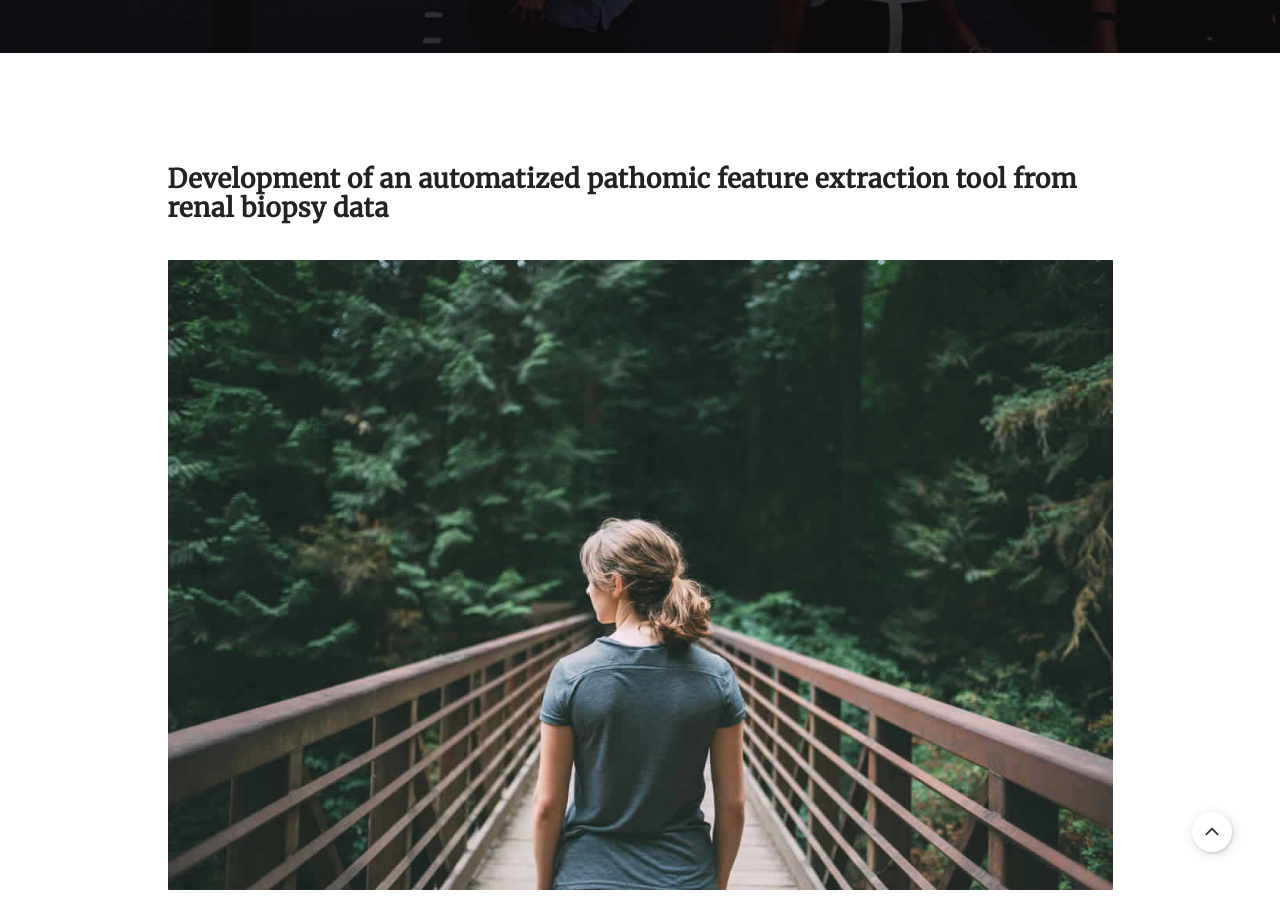
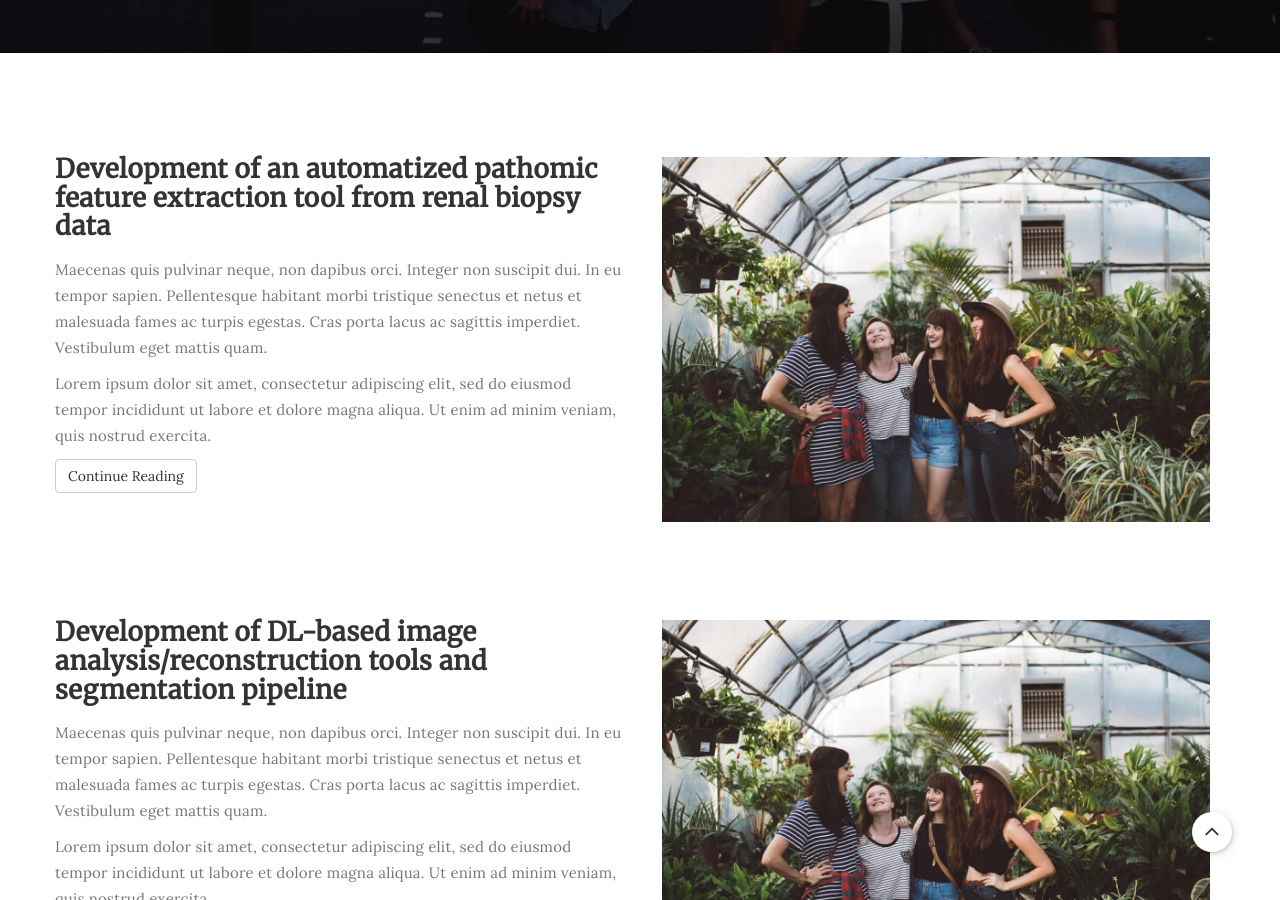
Before and after one commit to rpraka/JihyeonJe.com, a Jekyll site: the page about.html, which Jekyll copies as it is, in a window 1280 px wide and 900 px high, scrolled down 619 px. Built offline with Jekyll 4.4.1, drawn with Linux system fonts in a browser that asks for light colours; some of the changed text lies outside the part shown.

Commit message:
Update about.html

```diff
--- a/about.html
+++ b/about.html
@@ -81,21 +81,32 @@ http://www.tooplate.com/view/2085-neuron
      <div class="container">
           <div class="row">
 
-               <div class="col-md-offset-1 col-md-10 col-sm-12">
-                    <div class="blog-post-thumb">
-                         <div class="blog-post-title">
-                              <h3><a href="single-post.html"> Development of an automatized pathomic feature extraction tool from renal biopsy data</a></h3>
-                         </div>
-                         <div class="blog-post-image">
-                              <a href="single-post.html">
-                                   <img src="images/blog-image1.jpg" class="img-responsive" alt="Blog Image">
-                              </a>
-                         </div>
-                         <div class="blog-post-des">
-                              <p>Lorem ipsum dolor sit amet, consectetur adipiscing elit, sed do eiusmod tempor incididunt ut labore et dolore magna aliqua. Ut enim ad minim veniam, quis nostrud exercitation ullamco laboris nisi ut aliquip ex ea commodo consequat. Duis aute irure dolor in reprehenderit in voluptate velit esse cillum dolore eu fugiat nulla pariatur.</p>
-                              <a href="single-post.html" class="btn btn-default">Continue Reading</a>
-                         </div>
+                    <div class="col-md-6 col-sm-6">
+                         <h3>Development of an automatized pathomic feature extraction tool from renal biopsy data</h3>
+                         <p>Maecenas quis pulvinar neque, non dapibus orci. Integer non suscipit dui. In eu tempor sapien. Pellentesque habitant morbi tristique senectus et netus et malesuada fames ac turpis egestas. Cras porta lacus ac sagittis imperdiet. Vestibulum eget mattis quam.</p>
+                         <p>Lorem ipsum dolor sit amet, consectetur adipiscing elit, sed do eiusmod tempor incididunt ut labore et dolore magna aliqua. Ut enim ad minim veniam, quis nostrud exercita.</p>
+                         <a href="single-post.html" class="btn btn-default">Continue Reading</a>
                     </div>
+
+                    <div class="col-md-6 col-sm-6">
+                         <img src="images/about-image.jpg" class="img-responsive" alt="About Image">
+                    </div>
+
+
+                    <div class="col-md-6 col-sm-6">
+                         <h3>Development of DL-based image analysis/reconstruction tools and segmentation pipeline</h3>
+                         <p>Maecenas quis pulvinar neque, non dapibus orci. Integer non suscipit dui. In eu tempor sapien. Pellentesque habitant morbi tristique senectus et netus et malesuada fames ac turpis egestas. Cras porta lacus ac sagittis imperdiet. Vestibulum eget mattis quam.</p>
+                         <p>Lorem ipsum dolor sit amet, consectetur adipiscing elit, sed do eiusmod tempor incididunt ut labore et dolore magna aliqua. Ut enim ad minim veniam, quis nostrud exercita.</p>
+                         <a href="single-post.html" class="btn btn-default">Continue Reading</a>
+                    </div>
+
+                    <div class="col-md-6 col-sm-6">
+                         <img src="images/about-image.jpg" class="img-responsive" alt="About Image">
+                    </div>
+
+
+
+
 
                     <div class="blog-post-thumb">
                          <div class="blog-post-title">
```
